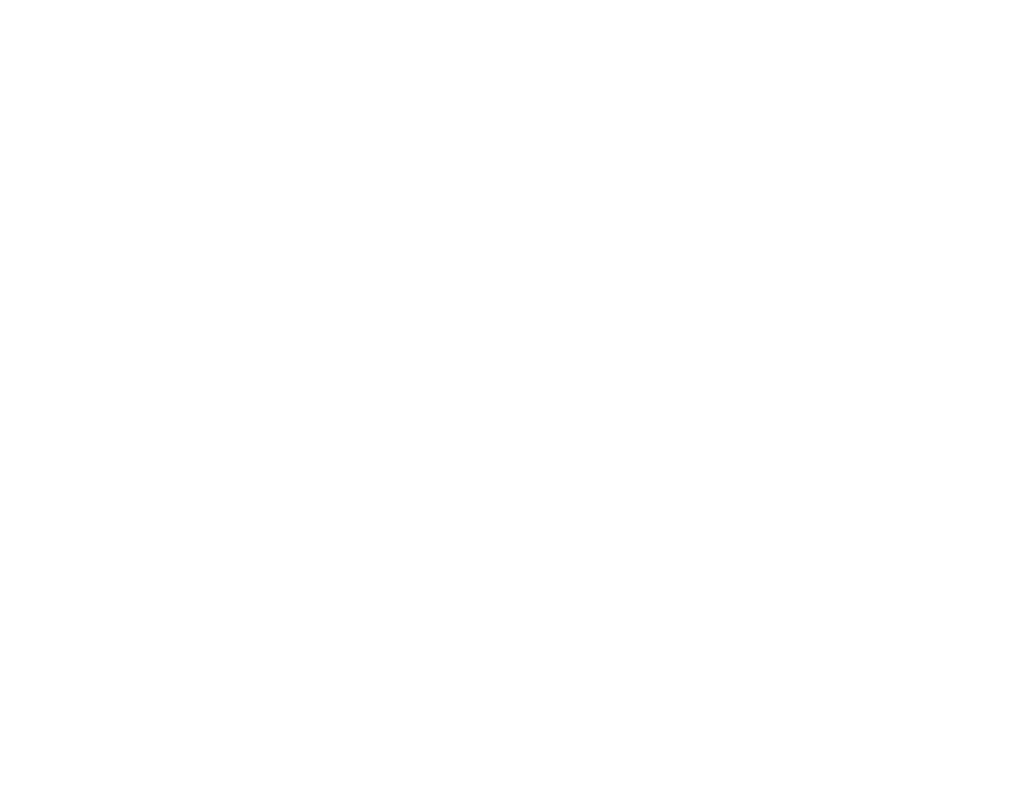
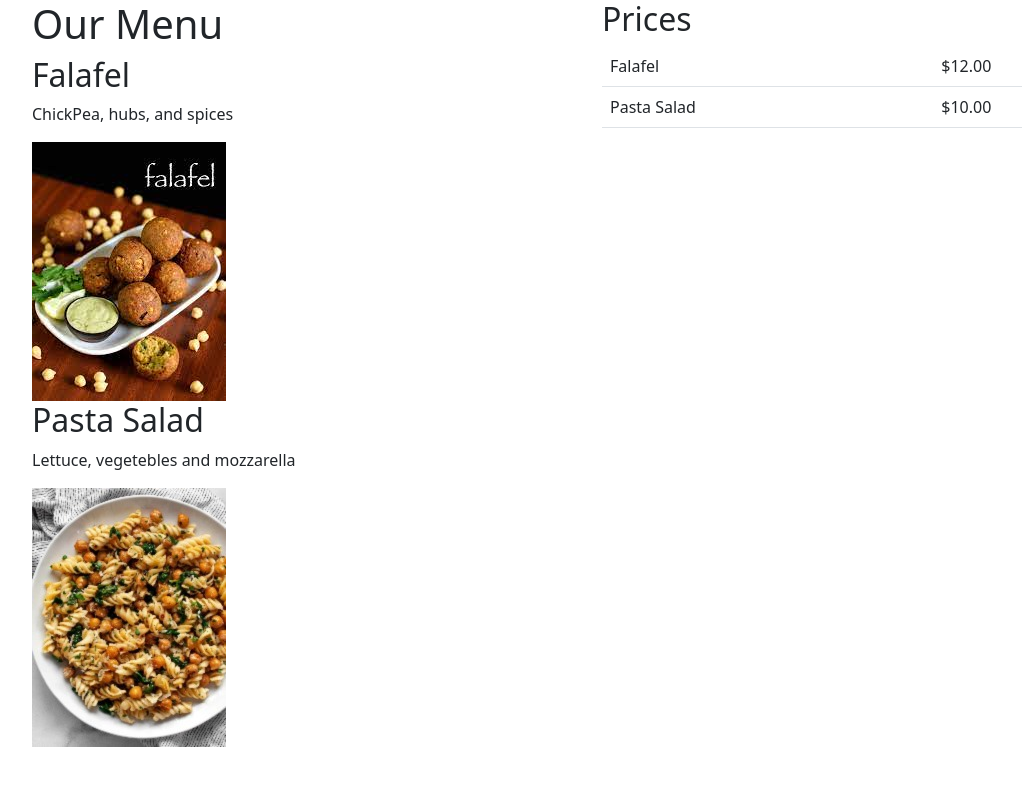
Before and after one commit to jamil-stark/bootstrap, a plain HTML site: page index.html in a window 1280 px wide. Shown: the whole page, without its empty margins (50-1072 px from the left). Drawn offline with Linux system fonts and the light colour scheme.

Commit message:
use img-fluid

```diff
--- a/index.html
+++ b/index.html
@@ -2,8 +2,43 @@
 <html lang="en">
 <head>
     <title>Little Lemon</title>
+    <link rel="stylesheet" href="assets/css/bootstrap.min.css">
 </head>
 <body>
+    <div class="container">
+        <div class="row">
+            <div class="col">
+                <h1>Our Menu</h1>
+                <h2>Falafel</h2>
+                <p>ChickPea, hubs, and spices</p>
+                <img src="assets/images/falafel.jpeg" class="img-fluid" alt="">
+                <h2>Pasta Salad</h2>
+                <p>Lettuce, vegetebles and mozzarella</p>
+                <img src="assets/images/salad.jpg" class="img-fluid" alt="">
+            </div>
 
+            <div class="col">
+                <h2>Prices</h2>
+                <table class="table">
+                    <tr>
+                        <td>
+                            Falafel
+                        </td>
+                        <td>
+                            $12.00
+                        </td>
+                    </tr>
+                    <tr>
+                        <td>
+                            Pasta Salad
+                        </td>
+                        <td>
+                            $10.00
+                        </td>
+                    </tr>
+                </table>
+            </div>
+        </div>
+    </div>
 </body>
 </html>
```
Also changed, not shown: assets/images/salad.jpeg (deleted), assets/images/salad.jpg (added).
